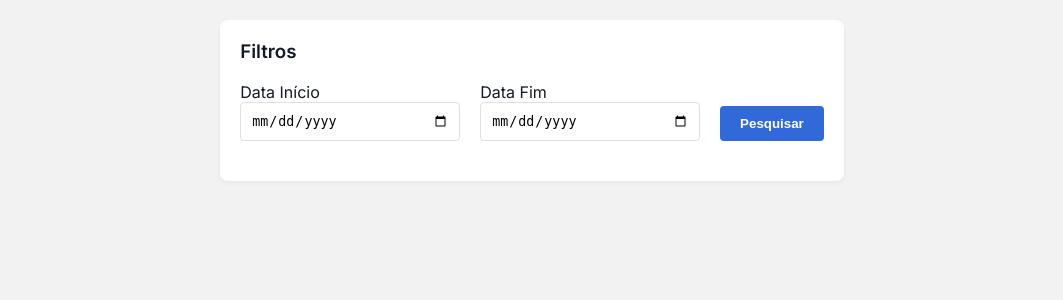
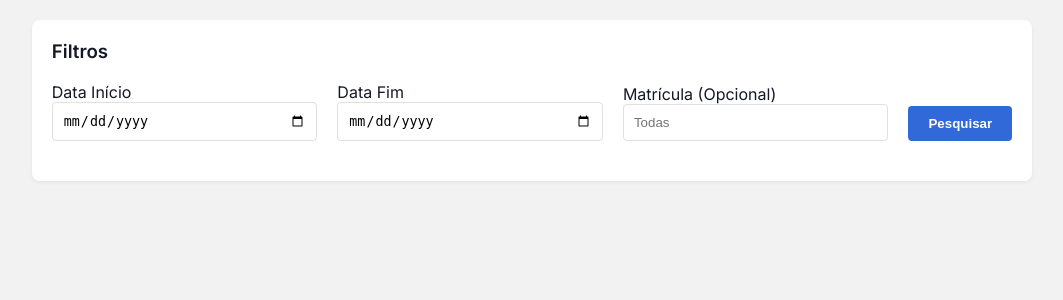
Before and after one commit to thiagouft/relatorioMarcacaoKairosAPI, a Flask app: page /dashboard in a window 1280 px wide. Shown: the part 99-399 px from the top of the page, without its empty margins (108-1171 px from the left). Run offline with Flask 3, Linux system fonts and the light colour scheme; the visitor is signed in with stand-in values (Sample User, id 1).

Commit message:
Adicionando pesquisa por matricula

```diff
--- a/app.py
+++ b/app.py
@@ -194,13 +194,21 @@ def get_appointments():
     try:
         while page <= total_pages:
             payload = {
-                "IdsPessoa": [0], # Fetch all
                 "DataInicio": start_date,
                 "DataFim": end_date,
                 "CalculoNaoAtualizado": "true",
                 "Pagina": page,
                 "ResponseType": "AS400V1"
             }
+
+            matricula = data.get('matricula')
+            if matricula and matricula.strip():
+                try:
+                    payload["CrachasPessoa"] = [int(matricula)]
+                except ValueError:
+                    return jsonify({'error': 'Matrícula deve ser um número'}), 400
+            else:
+                payload["IdsPessoa"] = [0]
 
             response = requests.post(
                 app.config['KAIROS_API_URL'],
--- a/templates/dashboard.html
+++ b/templates/dashboard.html
@@ -44,6 +44,10 @@
                     <label for="end_date">Data Fim</label>
                     <input type="date" id="end_date" class="form-control">
                 </div>
+                <div class="filter-group">
+                    <label for="matricula">Matrícula (Opcional)</label>
+                    <input type="text" id="matricula" class="form-control" placeholder="Todas">
+                </div>
                 <button id="btn-search" class="btn btn-primary" style="width: auto;">Pesquisar</button>
             </div>
             <div id="error-msg" class="alert alert-danger" style="display: none;"></div>
@@ -89,6 +93,7 @@
         document.getElementById('btn-search').addEventListener('click', async () => {
             const startDateInput = document.getElementById('start_date').value;
             const endDateInput = document.getElementById('end_date').value;
+            const matriculaInput = document.getElementById('matricula').value;
             const errorMsg = document.getElementById('error-msg');
             const loading = document.getElementById('loading');
             const resultsCard = document.getElementById('results-card');
@@ -110,7 +115,8 @@
 
             const payload = {
                 start_date: formatDate(startDateInput),
-                end_date: formatDate(endDateInput)
+                end_date: formatDate(endDateInput),
+                matricula: matriculaInput
             };
 
             loading.style.display = 'block';
```
